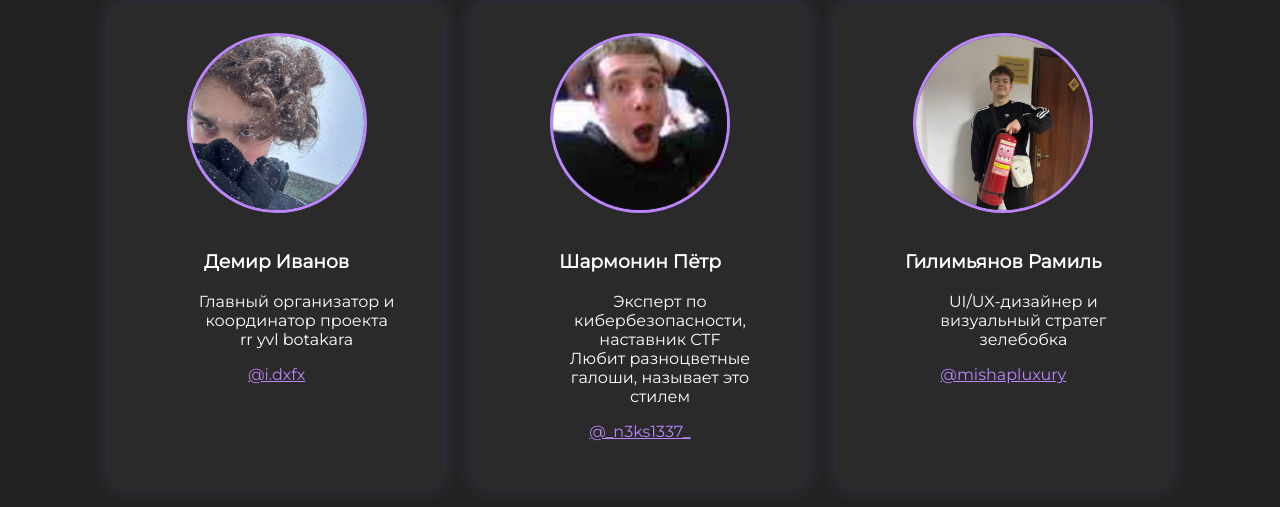
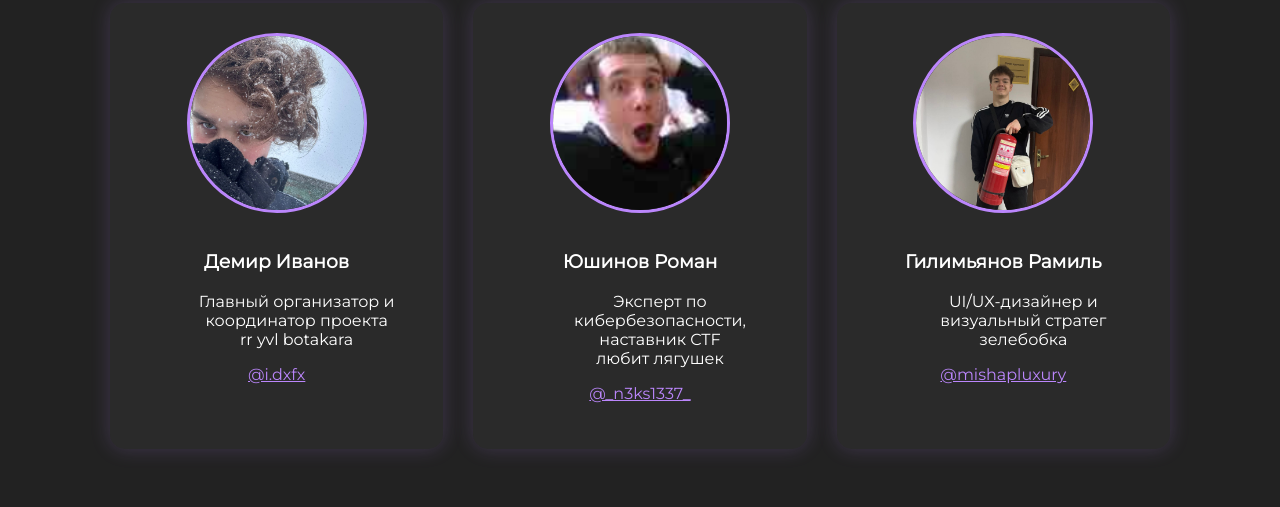
Before and after one commit to d0fu4/CyberChallange.github.io, a plain HTML site: page index.html in a window 1280 px wide. Shown: the part 1416-1923 px from the top of the page. Drawn offline with nearby package versions, Linux system fonts and the light colour scheme.

Commit message:
Update index.html

```diff
--- a/index.html
+++ b/index.html
@@ -76,10 +76,10 @@
 
       <div class="team-member">
         <img src="images/fototeam2.jpg" alt="Адиль — наставник" class="team-photo">
-        <h3>Шармонин Пётр</h3>
+        <h3>Юшинов Роман</h3>
         <ul class="ulstyle">
           <li>Эксперт по кибербезопасности, наставник CTF</li>
-          <li>Любит разноцветные галоши, называет это стилем</li>
+          <li>любит лягушек</li>
         </ul>
         <p><a href="https://instagram.com/_n3ks1337_" target="_blank" class="colorinst">@_n3ks1337_</a></p>
       </div>
```
